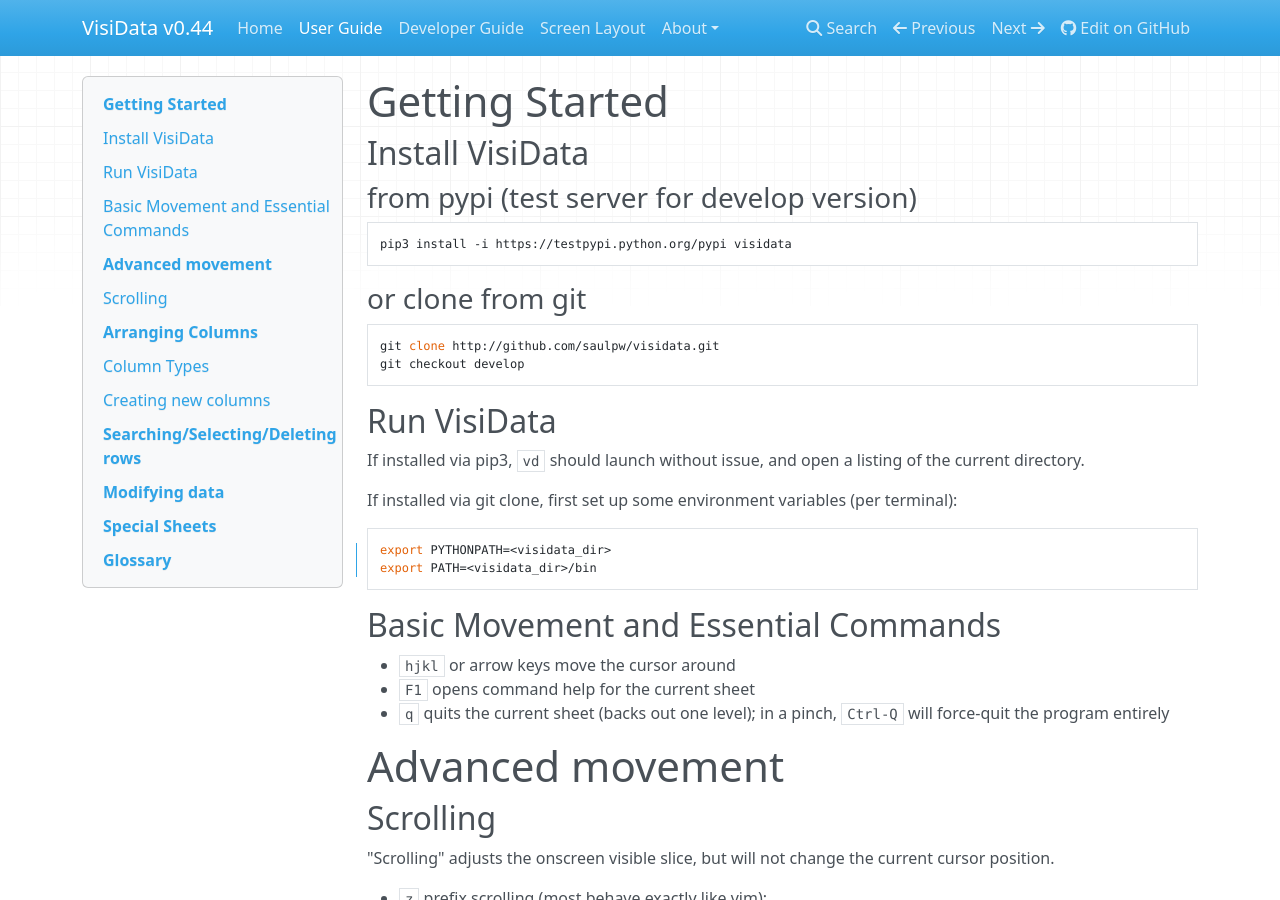
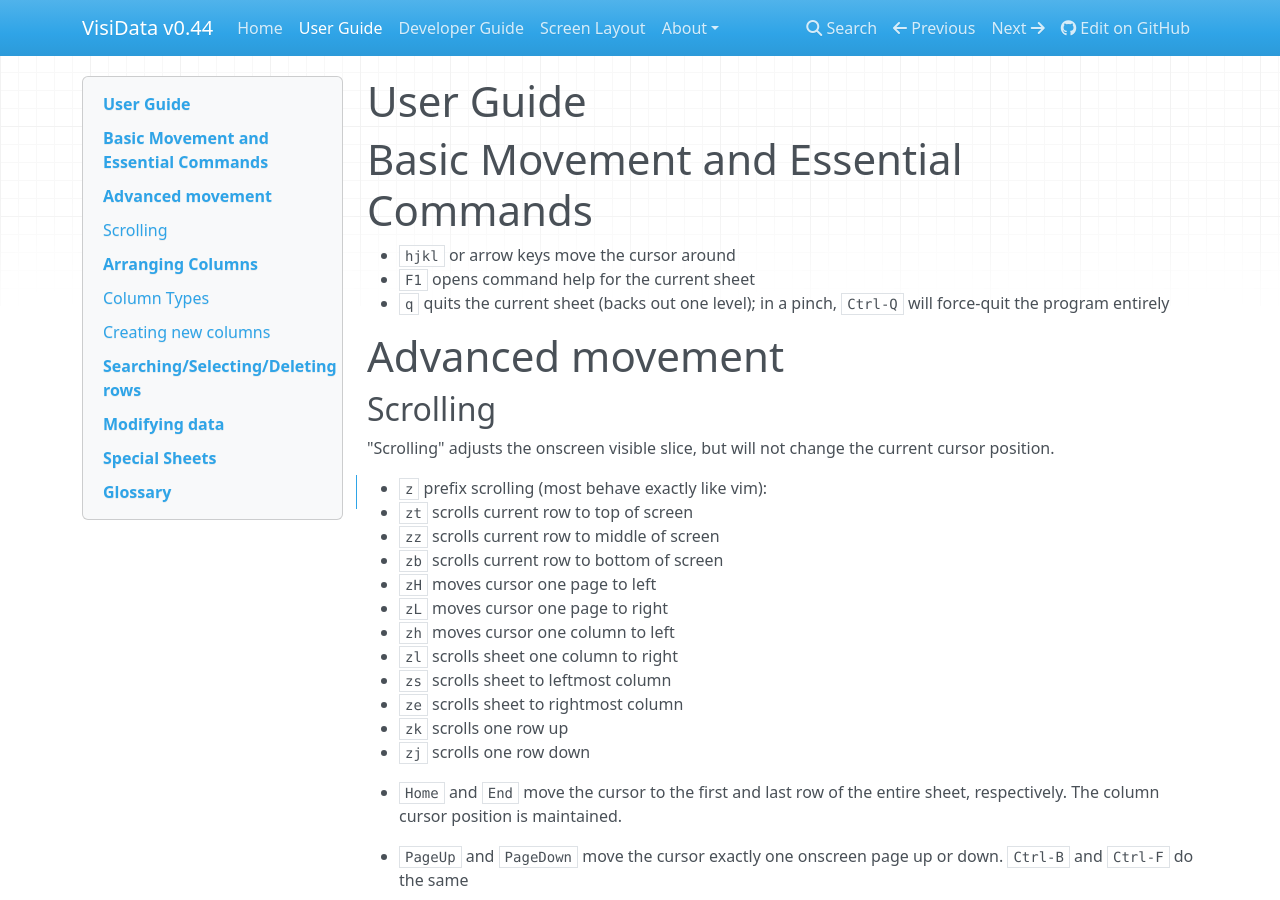
Before and after one commit to saulpw/visidata, an MkDocs documentation site: the page built from docs/user-guide.md, in a window 1280 px wide and 900 px high. Built offline with MkDocs 1.6.1, drawn with Linux system fonts in a browser that asks for light colours; nearby versions of some CDN libraries; old or Windows-style settings are respelled for this version of MkDocs.

Commit message:
Factored out getting started into index.md

````diff
--- a/docs/user-guide.md
+++ b/docs/user-guide.md
@@ -1,33 +1,6 @@
+# User Guide
 
-# Getting Started
-
-## Install VisiData
-
-### from pypi (test server for develop version)
-
-```
-pip3 install -i https://testpypi.python.org/pypi visidata
-```
-
-### or clone from git
-
-```
-git clone http://github.com/saulpw/visidata.git
-git checkout develop
-```
-
-## Run VisiData
-
-If installed via pip3, `vd` should launch without issue, and open a listing of the current directory.
-
-If installed via git clone, first set up some environment variables (per terminal):
-
-```
-export PYTHONPATH=<visidata_dir>
-export PATH=<visidata_dir>/bin
-```
-
-## Basic Movement and Essential Commands
+# Basic Movement and Essential Commands
 
 - `hjkl` or arrow keys move the cursor around
 - `F1` opens command help for the current sheet
````
